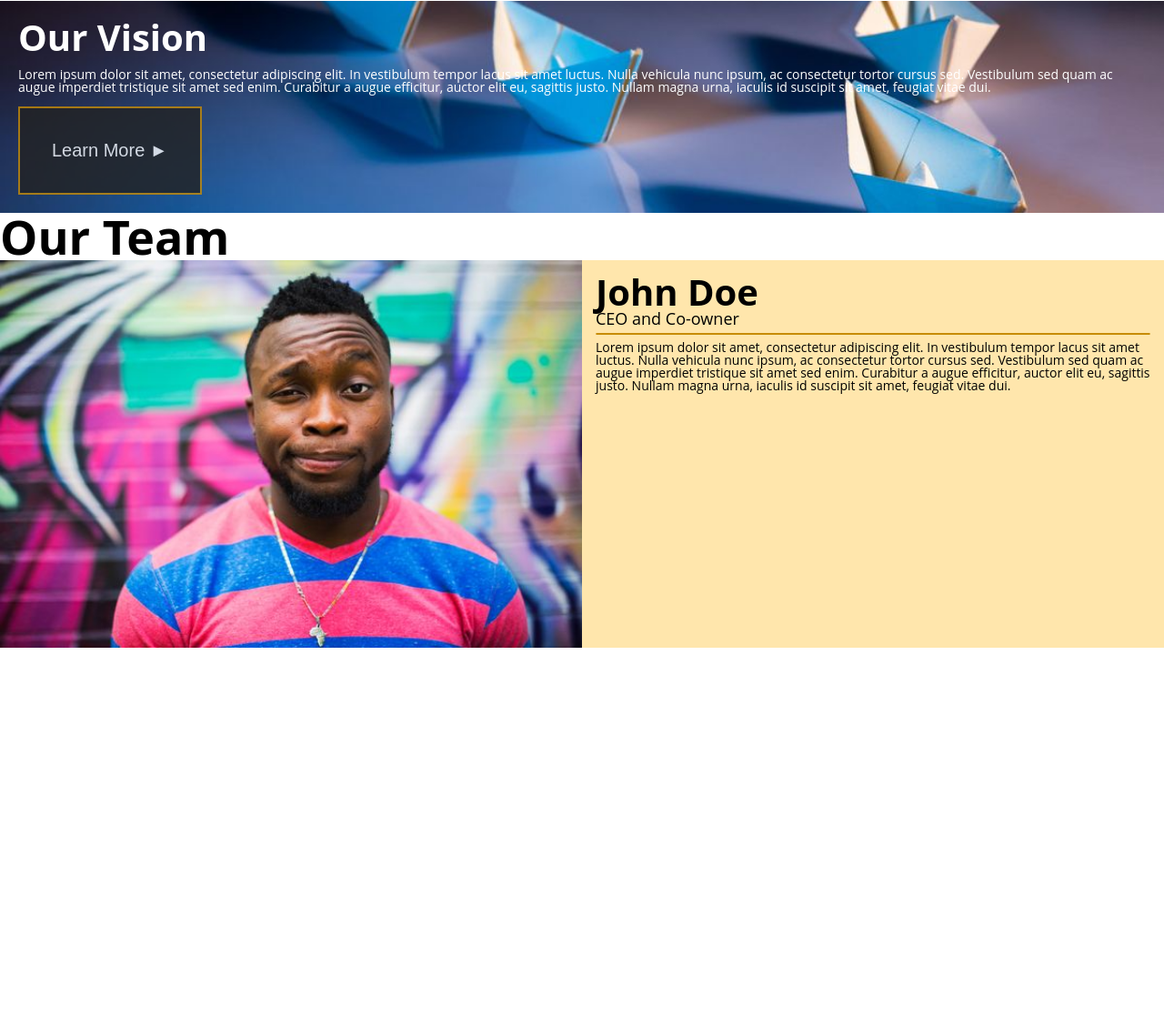
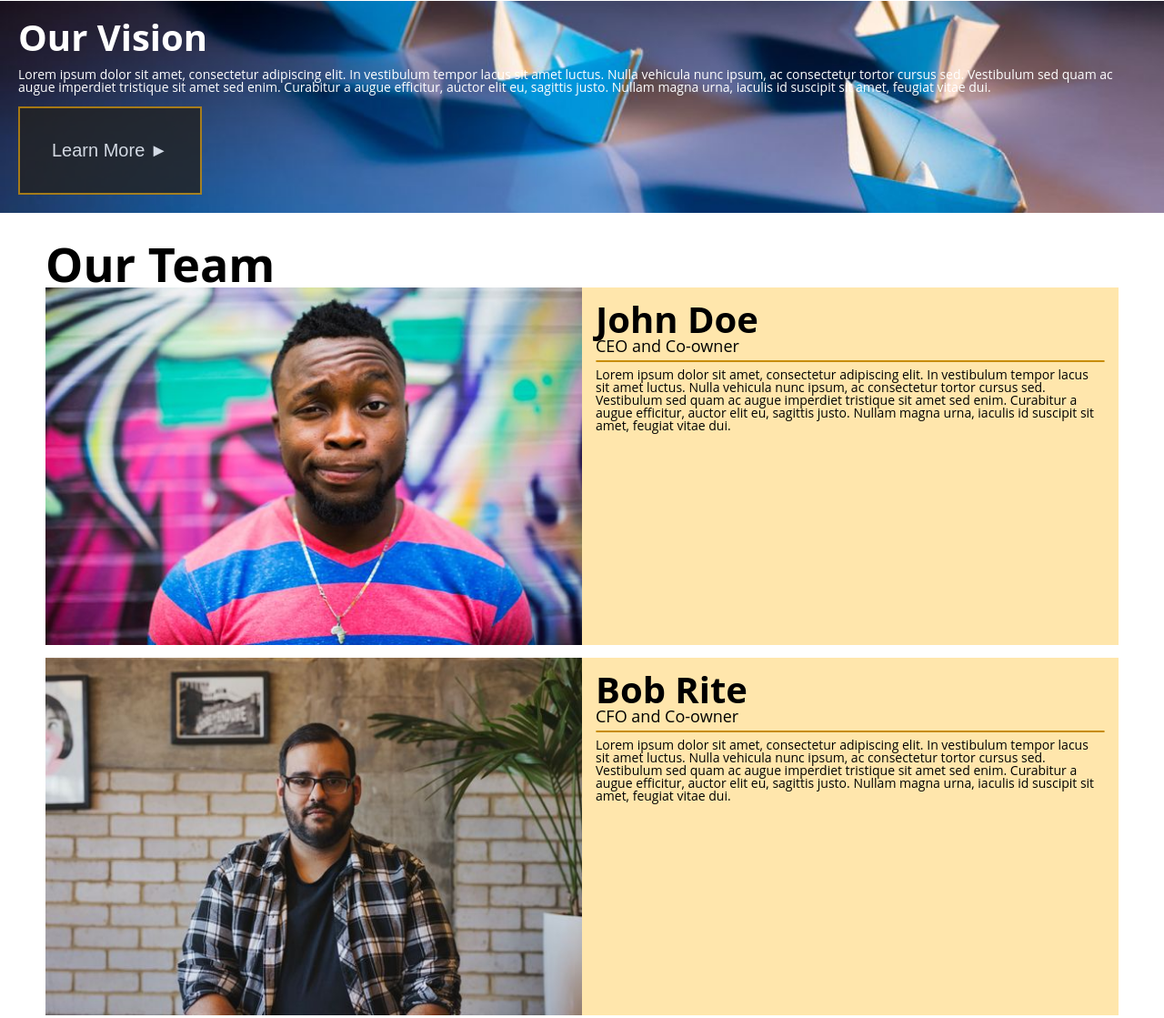
Before and after one commit to lee00813/lee00813.github.io, a plain HTML site: page final-project/index.html in a window 1280 px wide. Shown: the part 2786-3905 px from the top of the page at 91% size. Drawn offline with Linux system fonts and the light colour scheme.

Commit message:
updates stylesheet.css

```diff
--- a/final-project/css/stylesheet.css
+++ b/final-project/css/stylesheet.css
@@ -344,10 +344,13 @@ footer {
   }
 
   /* ============= Team ============= */
+  .team {
+    padding: 30px 50px 0px 50px;
+   }
+
  .team .container {
    display:grid;
    grid-template-columns: 1fr 1fr;
-   grid-template-rows: 1fr 1fr;
    grid-template-areas:
      “j d”
      “b r”;
```
